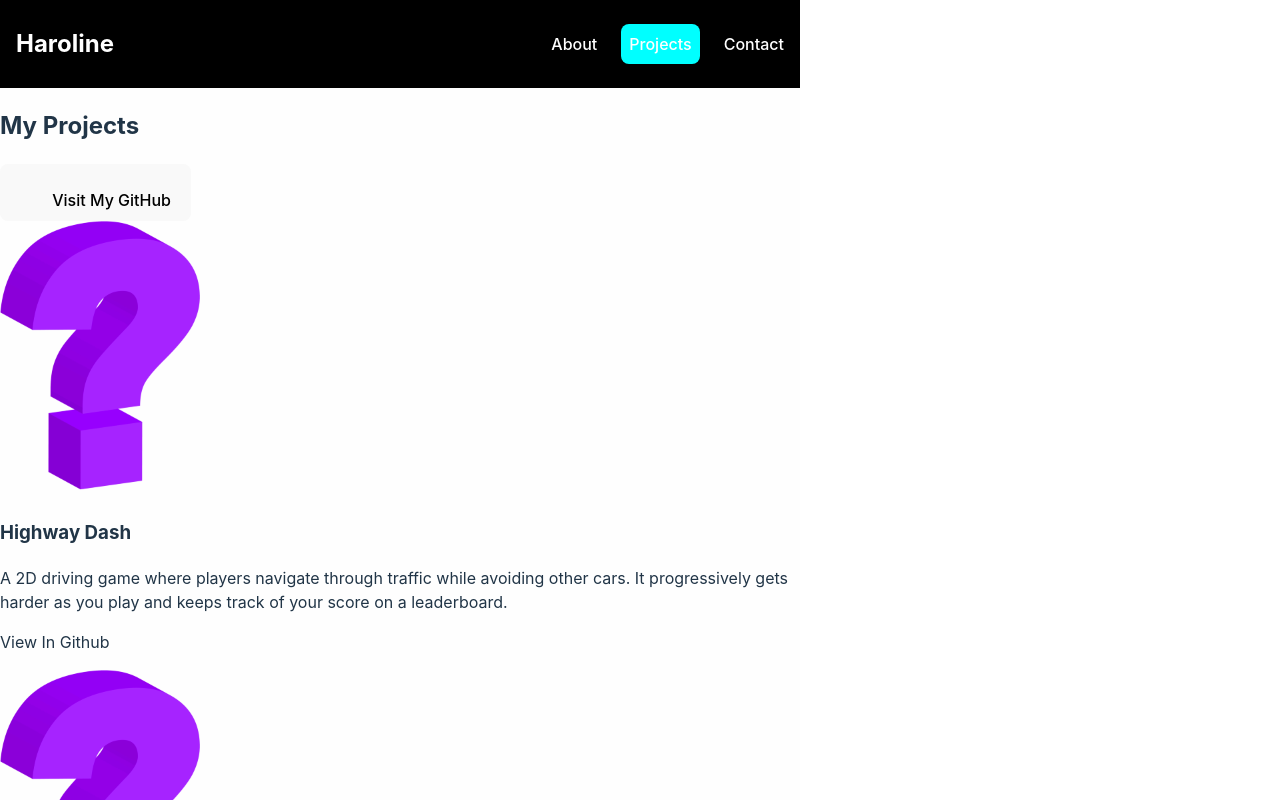
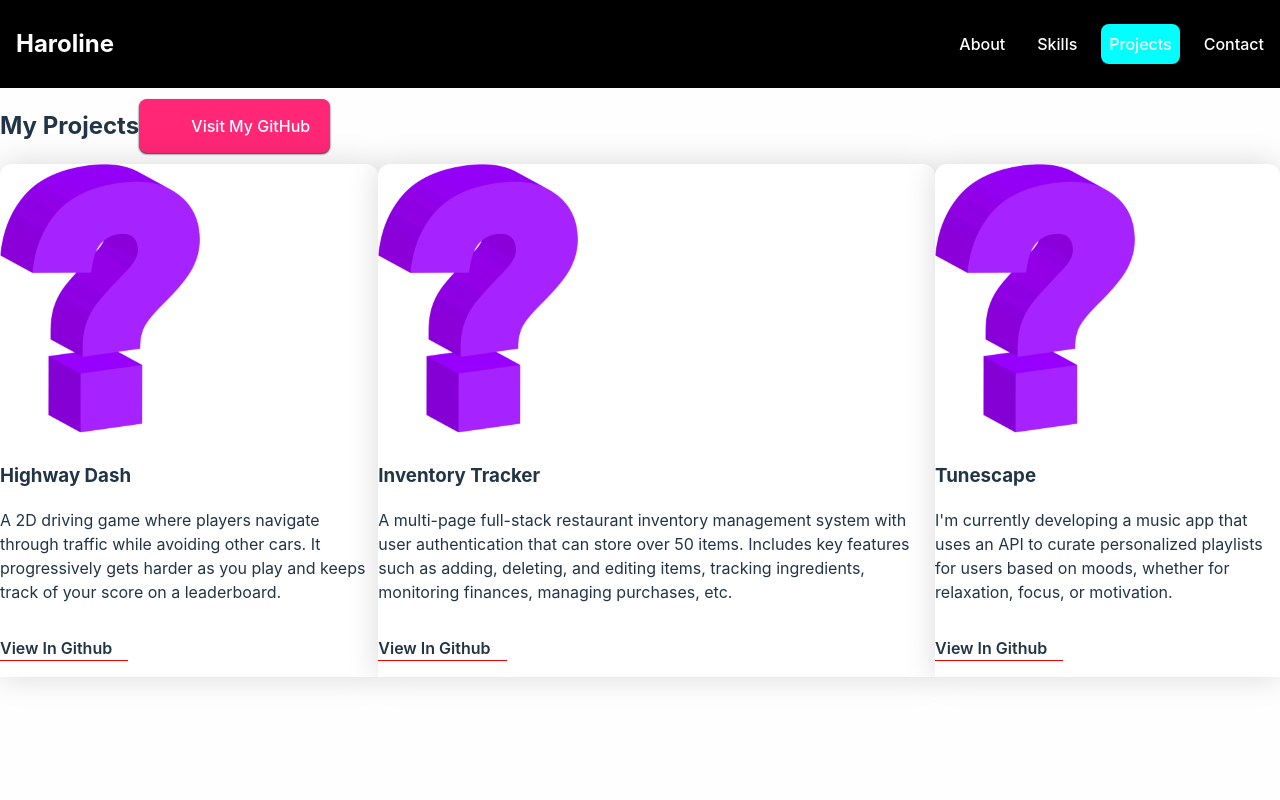
Before and after one commit to HarolineNo/Portfolio, a React (Vite) app: page /Projects in a window 1280 px wide. Shown: the top 800 px of the page. Built offline with nearby package versions, Linux system fonts and the light colour scheme.

Commit message:
fixing layout

```diff
--- a/src/App.css
+++ b/src/App.css
@@ -1,5 +1,4 @@
 .App {
   background-color: #fefefe;
   height: 100vh;
-  width: 100vh;
 }
--- a/src/components/Navbar.jsx
+++ b/src/components/Navbar.jsx
@@ -18,6 +18,9 @@ export const Navbar = () => {
                     <NavLink to="/About">About</NavLink>
                 </li>
                 <li>
+                    <NavLink to="/Skills">Skills</NavLink>
+                </li>
+                <li>
                     <NavLink to="/Projects">Projects</NavLink>
                 </li>
                 <li>
--- a/src/components/pages/Projects.jsx
+++ b/src/components/pages/Projects.jsx
@@ -1,33 +1,34 @@
-import data from "../../data/index.json";
+import data from '../../data/index.json';
+import '../styles/Projects.css';
 
 export const Projects = () => {
   return (
-    <section>
-      <div>
-        <div>
+    <section className="section">
+      <div className="container-box">
+        <div className="container">
           <h2>My Projects</h2>
         </div>
         <div>
-          <button>
-            <svg xmlns="http://www.w3.org/2000/svg" width="32" height="32" viewBox="0 0 33 33" fill="none" />
+          <button className="btn-github">
+            <svg xmlns="http://www.w3.org/2000/svg" width="32" height="32" viewBox="0 0 33 33" fill="none"/>
             Visit My GitHub
           </button>
         </div>
       </div>
-      <div>
+      <div className="section-container">
         {data?.projects?.map((item, index) => (
-          <div key={index}>
-            <div>
+          <div key={index} className="card">
+            <div className="image">
               <img src={item.src} alt="Placeholder" />
             </div>
-            <div>
+            <div className="card-content">
               <div>
                 <h3>{item.title}</h3>
                 <p>{item.description}</p>
               </div>
-              <p>
+              <p className="portfolio-link">
                 {item.link}
-                <svg xmlns="http://www.w3.org/2000/svg" width="16" height="16" viewBox="0 0 20 19" fill="none" />
+                <svg xmlns="http://www.w3.org/2000/svg" width="16" height="16" viewBox="0 0 20 19" fill="none"/>
               </p>
             </div>
           </div>
--- a/src/components/styles/Projects.css
+++ b/src/components/styles/Projects.css
@@ -0,0 +1,57 @@
+.section {
+    display: flex;
+    flex-direction: column;
+    align-items: flex-start;
+}
+.container-box {
+    display: flex;
+    justify-content: space-between;
+    align-items: center;
+}
+.container {
+    display: flex;
+    flex-direction: column;
+    align-items: flex-start;
+}
+.section-container {
+    display: flex;
+    align-items: center;
+    justify-content: center;
+}
+.image {
+    border-radius: 8px;
+}
+.card {
+    display: flex;
+    flex-direction: column;
+    align-items: flex-start;
+    background: #fff;
+    box-shadow: 0 0 32px 0 rgba(0, 0, 0, 0.15);
+    cursor: pointer;
+    border-top-left-radius: 12px;
+    border-top-right-radius: 12px;
+}
+.card-content {
+    display: flex;
+    flex-direction: column;
+    align-items: flex-start;
+    align-self: stretch;
+}
+
+.portfolio-link {
+    text-decoration: none;
+    display: flex;
+    border-bottom: 1.33px solid red;
+    font-weight: 600;
+}
+
+.btn-github {
+    color: white;
+    background-color: rgb(255, 39, 118);
+    border-radius: none;
+    display: flex;
+    flex-direction: row;
+    justify-content: center;
+    align-items: center;
+    box-shadow: 0 1px 2px 0 rgba(16, 24, 40, 0.95);
+}
```
